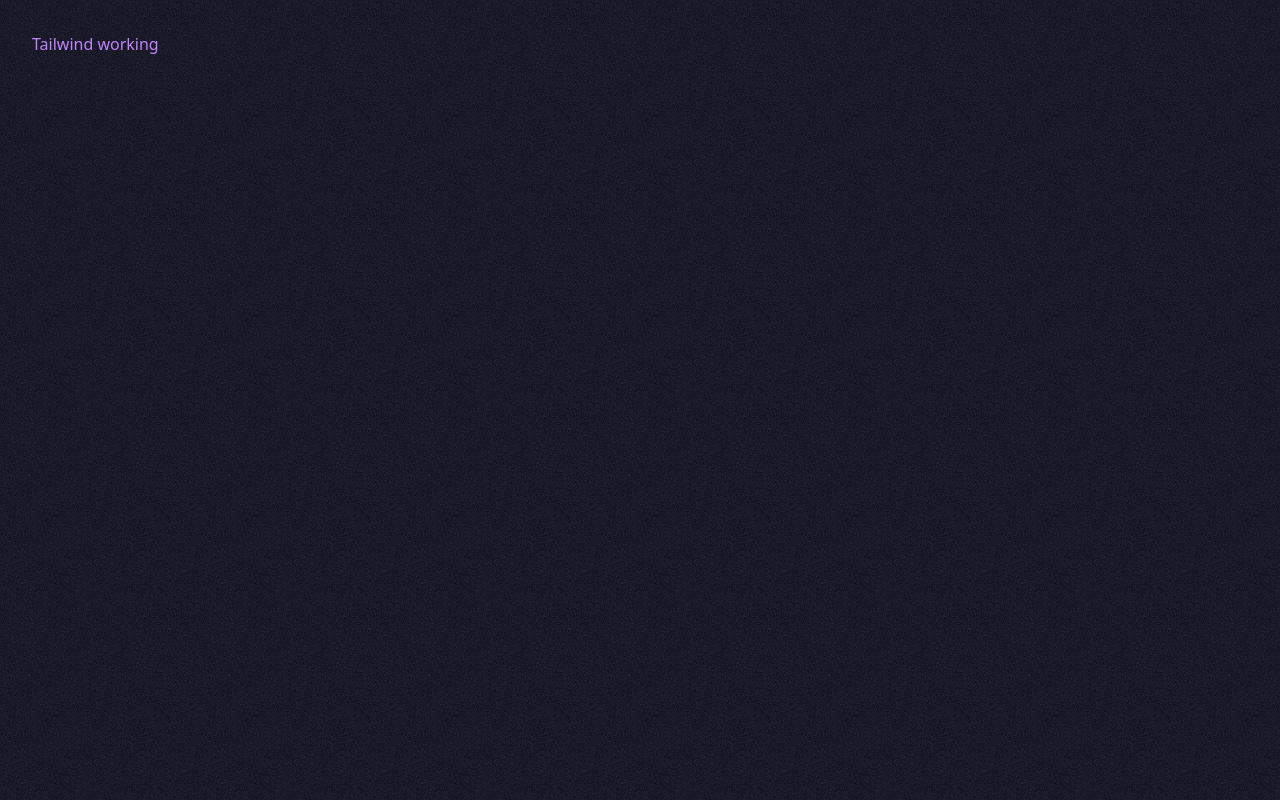
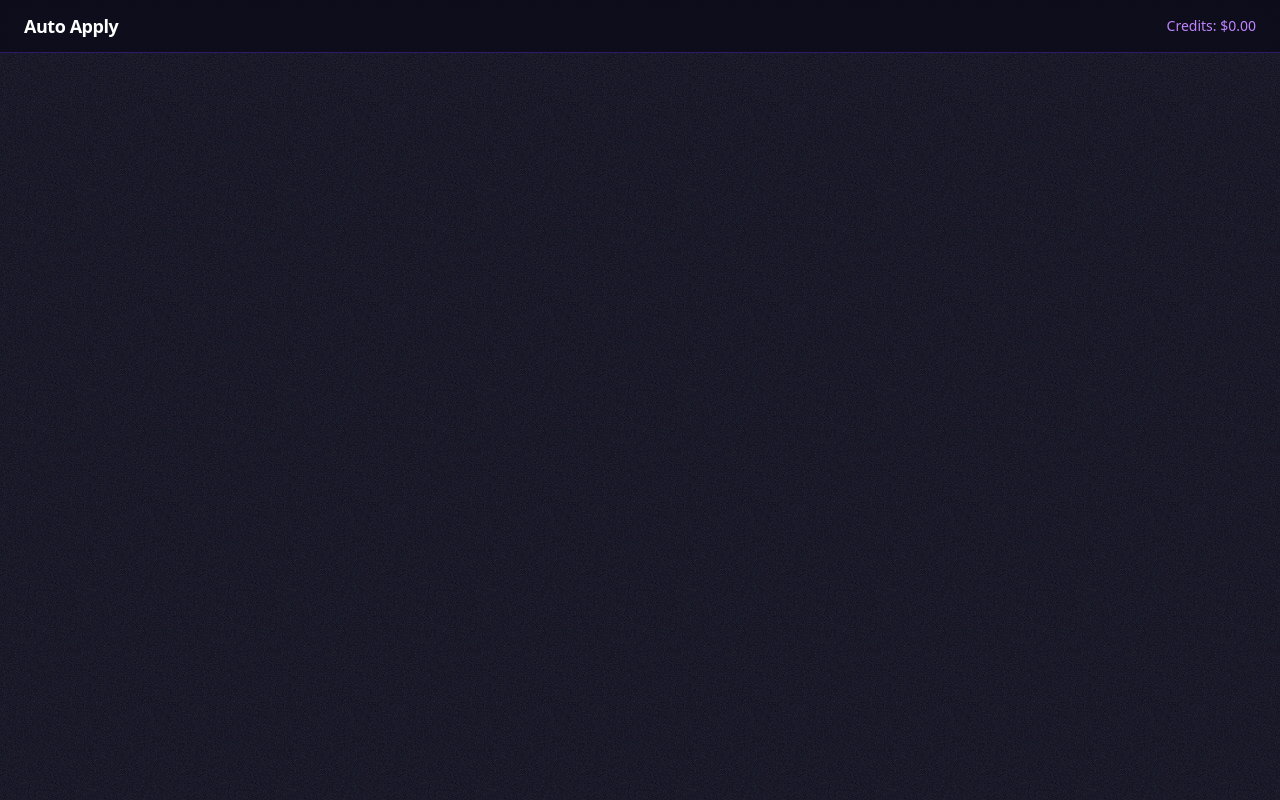
Before and after one commit to thebarlow/AutoApply, a React (Vite) app in the folder react-dashboard/: page / in a window 1280 px wide. Built offline with nearby package versions, Linux system fonts and the light colour scheme.

Commit message:
[feat] Add sticky Navbar

```diff
--- a/react-dashboard/src/App.jsx
+++ b/react-dashboard/src/App.jsx
@@ -1,7 +1,9 @@
+import Navbar from './components/Navbar'
+
 export default function App() {
   return (
     <div className="min-h-screen text-space-text">
-      <p className="p-8 text-purple-400">Tailwind working</p>
+      <Navbar />
     </div>
   )
 }
--- /dev/null
+++ b/react-dashboard/src/components/Navbar.jsx
@@ -0,0 +1,12 @@
+export default function Navbar() {
+  return (
+    <nav className="sticky top-0 z-50 w-full backdrop-blur-md bg-space-bg/80 border-b border-space-border px-6 py-3 flex items-center justify-between">
+      <span className="text-lg font-bold tracking-tight text-white">
+        Auto Apply
+      </span>
+      <span className="text-sm font-medium text-purple-400">
+        Credits: $0.00
+      </span>
+    </nav>
+  )
+}
```
